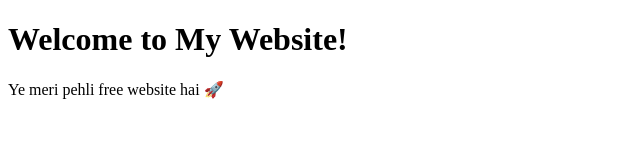
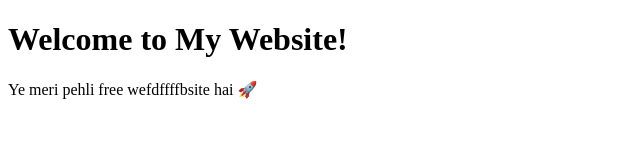
Before and after one commit to Anuj21212/portfolio, a plain HTML site: page index.html in a window 1280 px wide. Shown: the full height of the page, 0-640 px from the left. Drawn offline with Linux system fonts and the light colour scheme.

Commit message:
Update index.html

```diff
--- a/index.html
+++ b/index.html
@@ -5,6 +5,7 @@
 </head>
 <body>
   <h1>Welcome to My Website!</h1>
-  <p>Ye meri pehli free website hai 🚀</p>
+  <p>Ye meri pehli free wefdffffbsite hai 🚀</p>
 </body>
+
 </html>
```
